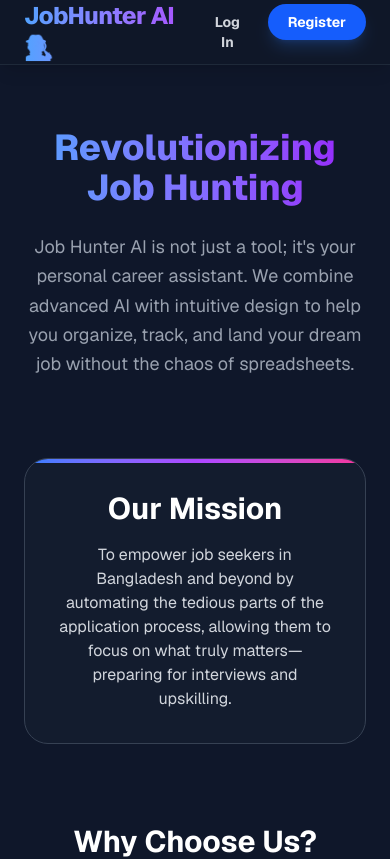
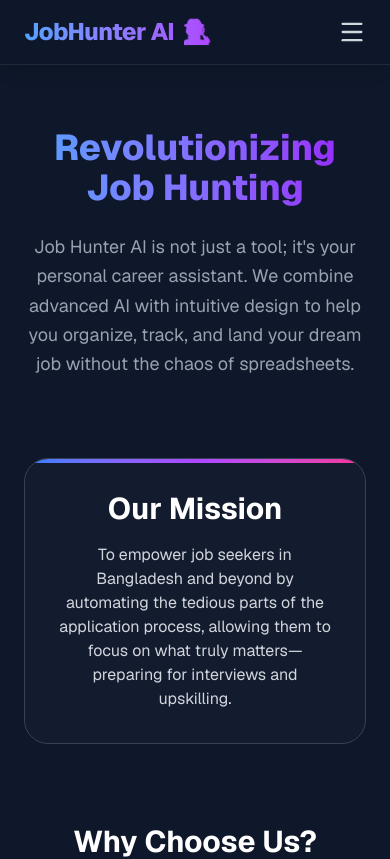
Before and after one commit to Ashikur07/JobHunter-AI, a Next.js app: page /about in a window 390 px wide. Shown: the top 859 px of the page. Built offline with nearby package versions, Linux system fonts and the light colour scheme; no server answers.

Commit message:
update navbar

```diff
--- a/src/components/Navbar.js
+++ b/src/components/Navbar.js
@@ -1,27 +1,30 @@
 "use client";
+import Link from "next/link";
+import { usePathname } from "next/navigation";
+import { useState } from "react";
 import { useSession, signOut } from "next-auth/react";
-import Link from "next/link";
-import { usePathname } from "next/navigation"; // একটিভ লিংক দেখানোর জন্য
+import { Menu, X, LayoutDashboard, LogOut, User, Home, Info, Phone, Code, ArrowRight } from "lucide-react";
 
 export default function Navbar() {
-  const { data: session } = useSession();
+  const { data: session, status } = useSession();
   const pathname = usePathname();
+  const [isOpen, setIsOpen] = useState(false);
 
-  // একটিভ লিংক চেক করার ফাংশন
   const isActive = (path) => pathname === path ? "text-blue-400 font-bold" : "text-gray-300 hover:text-white";
+  const mobileActive = (path) => pathname === path ? "bg-blue-600/10 text-blue-400" : "text-gray-300 hover:bg-gray-800";
 
   return (
-    <nav className="fixed top-0 w-full bg-gray-900/90 backdrop-blur-md border-b border-gray-800 z-50 shadow-lg">
+    <nav className="fixed top-0 w-full bg-[#0f172a]/90 backdrop-blur-md border-b border-gray-800 z-50 shadow-lg">
       <div className="max-w-7xl mx-auto px-6 h-16 flex justify-between items-center">
 
         {/* 1. LOGO */}
-        <Link href="/">
-          <h1 className="text-2xl font-extrabold bg-gradient-to-r from-blue-400 to-purple-500 bg-clip-text text-transparent cursor-pointer tracking-tight">
-            JobHunter AI 🕵️‍♂️
+        <Link href="/" onClick={() => setIsOpen(false)}>
+          <h1 className="text-2xl font-extrabold bg-gradient-to-r from-blue-400 to-purple-500 bg-clip-text text-transparent cursor-pointer tracking-tight flex items-center gap-2">
+            JobHunter AI <span className="text-2xl">🕵️‍♂️</span>
           </h1>
         </Link>
 
-        {/* 2. CENTER LINKS (Desktop Only) */}
+        {/* 2. DESKTOP LINKS */}
         <div className="hidden md:flex gap-8 text-sm font-medium">
           <Link href="/" className={isActive("/")}>Home</Link>
           <Link href="/about" className={isActive("/about")}>About</Link>
@@ -29,10 +32,9 @@ export default function Navbar() {
           <Link href="/developer" className={isActive("/developer")}>Developer</Link>
         </div>
 
-        {/* 3. RIGHT SIDE (Auth Buttons) */}
-        <div className="flex items-center gap-4">
-          {session ? (
-            // লগ-ইন অবস্থায়
+        {/* 3. DESKTOP AUTH */}
+        <div className="hidden md:flex items-center gap-4">
+          {status === "authenticated" ? (
             <>
               <Link href="/dashboard">
                 <button className={`text-sm font-semibold px-4 py-2 rounded-lg transition ${pathname === '/dashboard' ? 'bg-blue-600 text-white' : 'bg-gray-800 text-gray-300 hover:bg-gray-700'}`}>
@@ -42,20 +44,20 @@ export default function Navbar() {
 
               <div className="flex items-center gap-3 border-l border-gray-700 pl-4 ml-2">
                 <img
-                  src={session.user.image}
+                  src={session?.user?.image || "https://via.placeholder.com/40"}
                   alt="Profile"
-                  className="w-8 h-8 rounded-full border border-blue-500"
+                  className="w-8 h-8 rounded-full border border-blue-500 object-cover"
                 />
                 <button
                   onClick={() => signOut({ callbackUrl: "/" })}
-                  className="text-xs text-red-400 hover:text-red-300 font-bold border border-red-500/30 px-3 py-1.5 rounded-full hover:bg-red-500/10 transition"
+                  className="text-xs text-gray-400 hover:text-red-400 font-bold transition"
+                  title="Logout"
                 >
-                  Logout
+                  <LogOut size={20} />
                 </button>
               </div>
             </>
           ) : (
-            // লগ-আউট অবস্থায়
             <div className="flex gap-3">
               <Link href="/signin">
                 <button className="text-gray-300 hover:text-white text-sm font-bold px-3 py-2">
@@ -71,7 +73,103 @@ export default function Navbar() {
           )}
         </div>
 
+        {/* 4. MOBILE MENU BUTTON */}
+        <button
+          className="md:hidden text-gray-300 hover:text-white focus:outline-none"
+          onClick={() => setIsOpen(!isOpen)}
+        >
+          {isOpen ? <X size={28} /> : <Menu size={28} />}
+        </button>
+
       </div>
+
+      {/* --- MOBILE MENU DROPDOWN --- */}
+      {isOpen && (
+        <div className="md:hidden bg-[#0f172a] border-b border-gray-800 shadow-2xl absolute w-full left-0 top-16 px-4 py-6 animate-fadeIn h-screen overflow-y-auto pb-24">
+          <div className="flex flex-col space-y-2">
+
+            {/* Nav Links */}
+            <div className="bg-gray-800/30 rounded-2xl p-2 border border-gray-800">
+              <MobileLink href="/" icon={<Home size={20}/>} label="Home" active={mobileActive("/")} onClick={() => setIsOpen(false)} />
+              <MobileLink href="/about" icon={<Info size={20}/>} label="About" active={mobileActive("/about")} onClick={() => setIsOpen(false)} />
+              <MobileLink href="/contact" icon={<Phone size={20}/>} label="Contact" active={mobileActive("/contact")} onClick={() => setIsOpen(false)} />
+              <MobileLink href="/developer" icon={<Code size={20}/>} label="Developer" active={mobileActive("/developer")} onClick={() => setIsOpen(false)} />
+            </div>
+
+            <div className="my-4"></div>
+
+            {/* Auth Section - Logic Improved */}
+            {status === "authenticated" ? (
+              <div className="space-y-4 animate-fadeIn">
+                {/* Profile Card */}
+                <div className="flex items-center gap-4 p-4 bg-gray-800/50 rounded-2xl border border-gray-700/50">
+                   <img
+                    src={session.user.image || "https://via.placeholder.com/40"}
+                    alt="Profile"
+                    className="w-12 h-12 rounded-full border-2 border-blue-500 object-cover shadow-lg"
+                  />
+                  <div className="flex-1 min-w-0">
+                    <p className="text-base font-bold text-white truncate">{session.user.name}</p>
+                    <p className="text-xs text-gray-400 truncate">{session.user.email}</p>
+                  </div>
+                </div>
+
+                <div className="grid grid-cols-2 gap-3">
+                  <Link href="/dashboard" onClick={() => setIsOpen(false)} className="col-span-2">
+                    <button className="w-full flex items-center justify-center gap-2 bg-blue-600 hover:bg-blue-500 text-white py-3.5 rounded-xl font-bold text-sm shadow-lg shadow-blue-900/20 transition">
+                      <LayoutDashboard size={18}/> Go to Dashboard
+                    </button>
+                  </Link>
+
+                  <button
+                    onClick={() => { signOut({ callbackUrl: "/" }); setIsOpen(false); }}
+                    className="col-span-2 flex items-center justify-center gap-2 bg-red-500/10 text-red-400 border border-red-500/20 py-3.5 rounded-xl font-bold text-sm hover:bg-red-500/20 transition"
+                  >
+                    <LogOut size={18}/> Logout
+                  </button>
+                </div>
+              </div>
+            ) : (
+              // Guest User View
+              <div className="space-y-4 animate-fadeIn">
+                 {/* Guest CTA Buttons */}
+                 <div className="grid grid-cols-1 gap-3">
+                  <Link href="/register" onClick={() => setIsOpen(false)}>
+                    <button className="w-full flex items-center justify-center gap-2 bg-blue-600 text-white py-4 rounded-xl font-bold text-lg shadow-xl shadow-blue-900/30 hover:scale-[1.02] transition">
+                      Start Tracking Free <ArrowRight size={20}/>
+                    </button>
+                  </Link>
+
+                  <Link href="/about" onClick={() => setIsOpen(false)}>
+                    <button className="w-full bg-gray-800 border border-gray-700 text-gray-300 py-3.5 rounded-xl font-bold hover:bg-gray-700 transition">
+                      Learn More
+                    </button>
+                  </Link>
+                </div>
+
+                <div className="text-center pt-4">
+                  <p className="text-gray-500 text-sm">Already have an account?</p>
+                  <Link href="/signin" onClick={() => setIsOpen(false)} className="text-blue-400 font-bold hover:underline">
+                    Log In Here
+                  </Link>
+                </div>
+              </div>
+            )}
+          </div>
+        </div>
+      )}
     </nav>
   );
 }
+
+// Helper for Mobile Links
+function MobileLink({ href, icon, label, active, onClick }) {
+  return (
+    <Link href={href} onClick={onClick}>
+      <div className={`flex items-center gap-4 px-4 py-3.5 rounded-xl font-medium transition ${active}`}>
+        {icon}
+        <span className="text-base">{label}</span>
+      </div>
+    </Link>
+  );
+}
```
